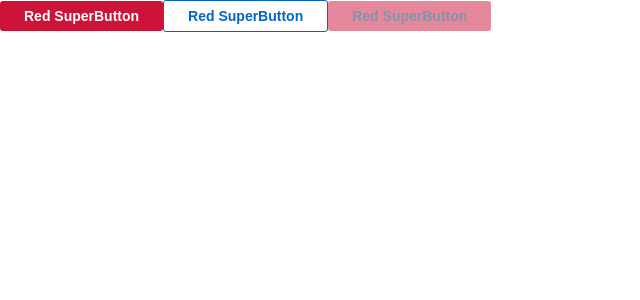
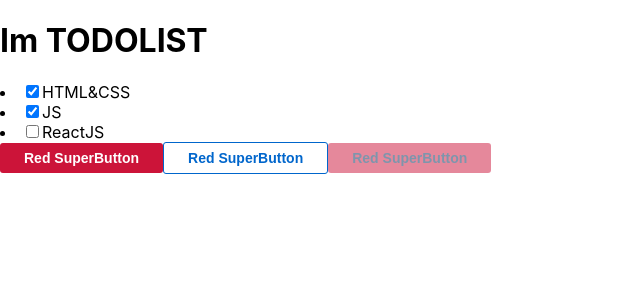
Before and after one commit to Kliapwnz/dopIgor, a React (Create React App) app: page / in a window 1280 px wide. Shown: the top 300 px of the page, without its empty margins (0-640 px from the left). Built offline with nearby package versions, Linux system fonts and the light colour scheme.

Commit message:
add SuperTodolist.tsx

```diff
--- a/src/components/SuperTodolist.tsx
+++ b/src/components/SuperTodolist.tsx
@@ -17,9 +17,20 @@ export const SuperTodolist: React.FC<PropsType> = (props) => {
         children
     }
         = props
+
+    const currentTasks = tasks.map(el => {
+        return (
+            <li>
+                <input type={"checkbox"} checked={el.isDone}/>
+                <span>{el.title}</span>
+            </li>
+        )
+    })
+
     return (
         <div>
-
+            <h1>Im TODOLIST</h1>
+            {currentTasks}
         </div>
     );
 };
```
